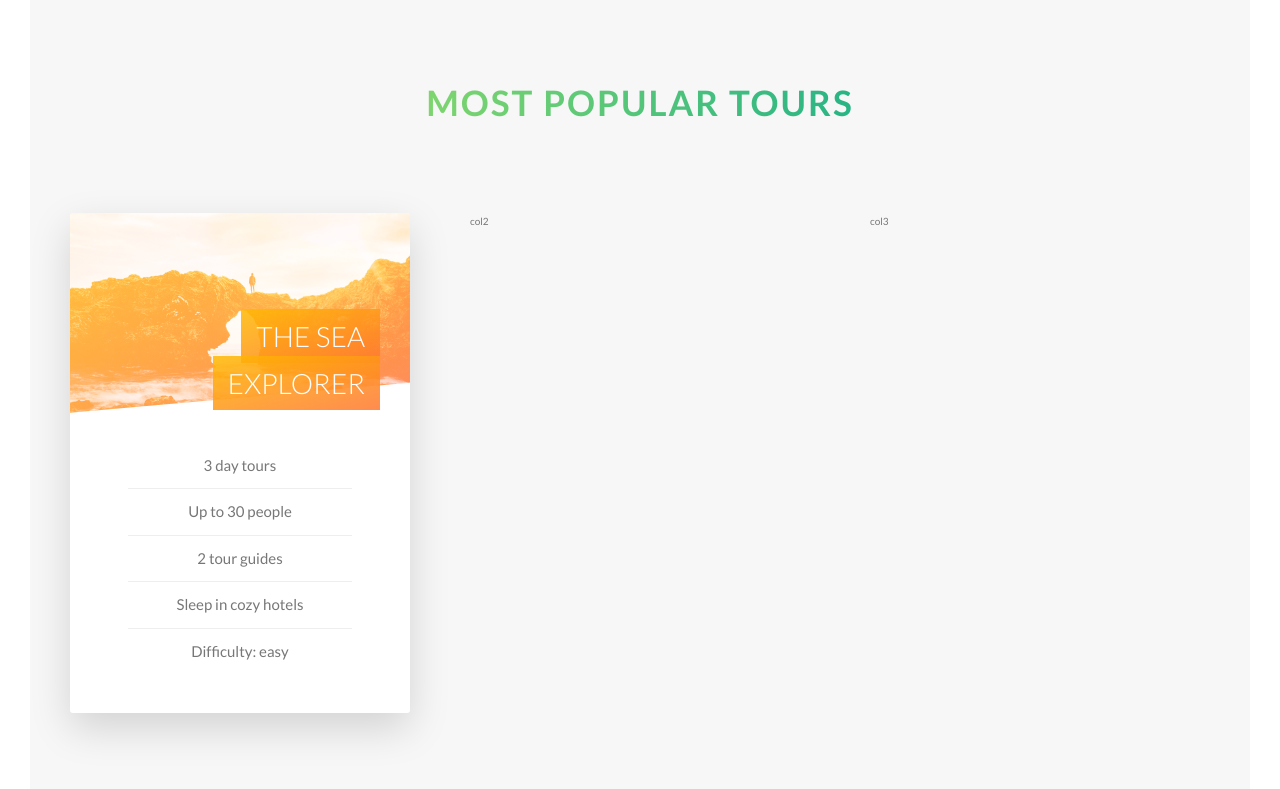
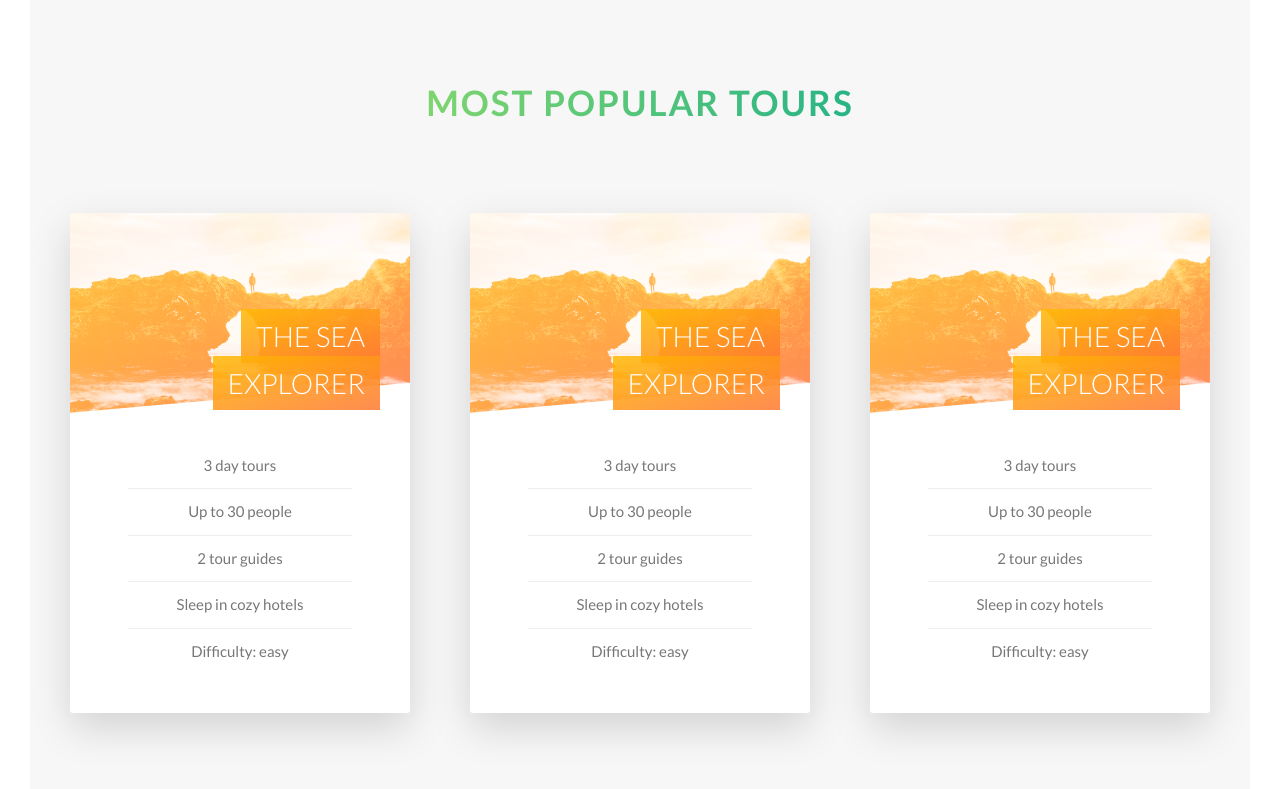
Before and after one commit to ARUNMOHAN9/basic-web-design, an Angular app: page /#/ in a window 1280 px wide. Shown: the part 2222-3011 px from the top of the page. Built offline with nearby package versions, Linux system fonts and the light colour scheme.

Commit message:
created reusable animated rotating card

```diff
--- a/src/app/natours/components/nat-animate-card/nat-animate-card.component.html
+++ b/src/app/natours/components/nat-animate-card/nat-animate-card.component.html
@@ -1,24 +1,8 @@
 <div class="card">
     <div class="card-animate card-animate-front">
-        <div class="card-pic">
-            &nbsp;
-        </div>
-        <h1 class="card-heading">
-            <span class="card-heading-yellow">
-                the sea explorer
-            </span>
-        </h1>
-        <div class="card-details">
-            <ul>
-                <li>3 day tours</li>
-                <li>Up to 30 people</li>
-                <li>2 tour guides</li>
-                <li>Sleep in cozy hotels</li>
-                <li>Difficulty: easy</li>
-            </ul>
-        </div>
+        <ng-content select=[front-side]></ng-content>
     </div>
     <div class="card-animate card-animate-back card-animate-back-yellow">
-        card
+        <ng-content select=[back-side]></ng-content>
     </div>
 </div>
--- a/src/app/natours/components/nat-animate-card/nat-animate-card.component.scss
+++ b/src/app/natours/components/nat-animate-card/nat-animate-card.component.scss
@@ -49,55 +49,4 @@
     &:hover &-animate-back {
         transform: rotateY(0);
     }
-
-    .card-pic {
-        background-image: linear-gradient(to right bottom, colors.$color-yellow-light, colors.$color-yellow-dark),
-            url(/assets/images/nat-5.jpg);
-        background-size: cover;
-        height: 20rem;
-        background-blend-mode: screen;
-        clip-path: polygon(0 0, 100% 0, 100% 85%, 0 100%);
-    }
-
-    .card-heading {
-        font-size: 2.8rem;
-        font-weight: 300;
-        text-transform: uppercase;
-        color: colors.$color-white;
-        position: absolute;
-        top: 10rem;
-        right: 3rem;
-        text-align: right;
-        width: 75%;
-
-        &-yellow {
-            padding: 1rem 1.5rem;
-            box-decoration-break: clone;
-            background-image: linear-gradient(
-                to right bottom,
-                rgba(colors.$color-yellow-light, 0.85),
-                rgba(colors.$color-yellow-dark, 0.85)
-            );
-        }
-    }
-
-    .card-details {
-        padding: 3rem;
-
-        ul {
-            list-style: none;
-            width: 80%;
-            margin: 0 auto;
-
-            li {
-                text-align: center;
-                font-size: 1.5rem;
-                padding: 1rem;
-
-                &:not(:last-child) {
-                    border-bottom: 1px solid colors.$color-grey-medium;
-                }
-            }
-        }
-    }
 }
--- /dev/null
+++ b/src/app/natours/components/nat-tours/nat-tour-card/nat-tour-card.component.html
@@ -0,0 +1,25 @@
+<app-nat-animate-card>
+    <ng-container front-side>
+        <div class="card-pic">
+            &nbsp;
+        </div>
+        <h1 class="card-heading">
+            <span class="card-heading-yellow">
+                the sea explorer
+            </span>
+        </h1>
+        <div class="card-details">
+            <ul>
+                <li>3 day tours</li>
+                <li>Up to 30 people</li>
+                <li>2 tour guides</li>
+                <li>Sleep in cozy hotels</li>
+                <li>Difficulty: easy</li>
+            </ul>
+        </div>
+    </ng-container>
+
+    <ng-container back-side>
+        Back text
+    </ng-container>
+</app-nat-animate-card>
--- /dev/null
+++ b/src/app/natours/components/nat-tours/nat-tour-card/nat-tour-card.component.scss
@@ -0,0 +1,52 @@
+@use 'src/styles/abstracts/variables' as colors;
+
+.card-pic {
+    background-image: linear-gradient(to right bottom, colors.$color-yellow-light, colors.$color-yellow-dark),
+        url(/assets/images/nat-5.jpg);
+    background-size: cover;
+    height: 20rem;
+    background-blend-mode: screen;
+    clip-path: polygon(0 0, 100% 0, 100% 85%, 0 100%);
+}
+
+.card-heading {
+    font-size: 2.8rem;
+    font-weight: 300;
+    text-transform: uppercase;
+    color: colors.$color-white;
+    position: absolute;
+    top: 10rem;
+    right: 3rem;
+    text-align: right;
+    width: 75%;
+
+    &-yellow {
+        padding: 1rem 1.5rem;
+        box-decoration-break: clone;
+        background-image: linear-gradient(
+            to right bottom,
+            rgba(colors.$color-yellow-light, 0.85),
+            rgba(colors.$color-yellow-dark, 0.85)
+        );
+    }
+}
+
+.card-details {
+    padding: 3rem;
+
+    ul {
+        list-style: none;
+        width: 80%;
+        margin: 0 auto;
+
+        li {
+            text-align: center;
+            font-size: 1.5rem;
+            padding: 1rem;
+
+            &:not(:last-child) {
+                border-bottom: 1px solid colors.$color-grey-medium;
+            }
+        }
+    }
+}
--- /dev/null
+++ b/src/app/natours/components/nat-tours/nat-tour-card/nat-tour-card.component.ts
@@ -0,0 +1,15 @@
+import { Component, OnInit } from '@angular/core';
+
+@Component({
+  selector: 'app-nat-tour-card',
+  templateUrl: './nat-tour-card.component.html',
+  styleUrls: ['./nat-tour-card.component.scss']
+})
+export class NatTourCardComponent implements OnInit {
+
+  constructor() { }
+
+  ngOnInit(): void {
+  }
+
+}
--- a/src/app/natours/components/nat-tours/nat-tours.component.html
+++ b/src/app/natours/components/nat-tours/nat-tours.component.html
@@ -7,9 +7,13 @@
 
     <div class="row">
         <div class="col-1-of-3">
-            <app-nat-animate-card></app-nat-animate-card>
+            <app-nat-tour-card></app-nat-tour-card>
         </div>
-        <div class="col-1-of-3">col2</div>
-        <div class="col-1-of-3">col3</div>
+        <div class="col-1-of-3">
+            <app-nat-tour-card></app-nat-tour-card>
+        </div>
+        <div class="col-1-of-3">
+            <app-nat-tour-card></app-nat-tour-card>
+        </div>
     </div>
 </section>
--- a/src/app/natours/natours.module.ts
+++ b/src/app/natours/natours.module.ts
@@ -8,6 +8,7 @@ import { NatFeatureComponent } from './components/nat-feature/nat-feature.compon
 import { NatToursComponent } from './components/nat-tours/nat-tours.component';
 import { NatPlainCardComponent } from './components/nat-plain-card/nat-plain-card.component';
 import { NatAnimateCardComponent } from './components/nat-animate-card/nat-animate-card.component';
+import { NatTourCardComponent } from './components/nat-tours/nat-tour-card/nat-tour-card.component';
 
 @NgModule({
   declarations: [
@@ -17,7 +18,8 @@ import { NatAnimateCardComponent } from './components/nat-animate-card/nat-anima
     NatFeatureComponent,
     NatToursComponent,
     NatPlainCardComponent,
-    NatAnimateCardComponent
+    NatAnimateCardComponent,
+    NatTourCardComponent,
   ],
   imports: [CommonModule, NatourRoutingModule],
 })
```
